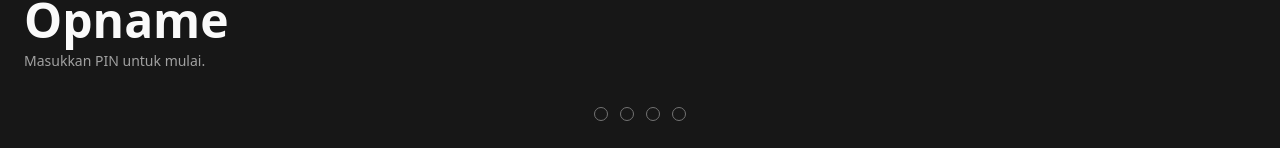
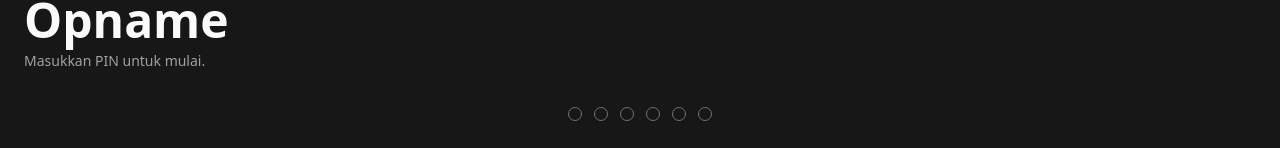
Before and after one commit to mlbarnik/so-luthfi-barnik, a Next.js app: page /login in a window 1280 px wide. Shown: the part 322-470 px from the top of the page. Built offline with nearby package versions, Linux system fonts and the light colour scheme; no server answers.

Commit message:
fix error

```diff
--- a/src/app/login/login-form.tsx
+++ b/src/app/login/login-form.tsx
@@ -15,7 +15,6 @@ export function LoginForm() {
     if (pin.length >= 6) return;
     const baru = pin + k;
     setPin(baru);
-    if (baru.length === 4) kirim(baru);
   }
 
   function kirim(nilai: string) {
@@ -45,7 +44,7 @@ export function LoginForm() {
       </div>
 
       <div className="flex justify-center gap-3 pb-1 pt-5">
-        {[0, 1, 2, 3].map((i) => (
+        {[0, 1, 2, 3, 4, 5].map((i) => (
           <span
             key={i}
             className={`h-3.5 w-3.5 rounded-full border-[1.5px] ${
@@ -63,6 +62,7 @@ export function LoginForm() {
           <button
             key={k}
             onClick={() => (k === 'ok' ? pin.length >= 4 && kirim(pin) : tekan(k))}
+            disabled={pending}
             className="bg-neutral-900 py-4 text-3xl font-medium tabular-nums active:bg-neutral-800"
           >
             {k === 'del' ? <span className="text-xs font-semibold text-neutral-400">Hapus</span>
```
